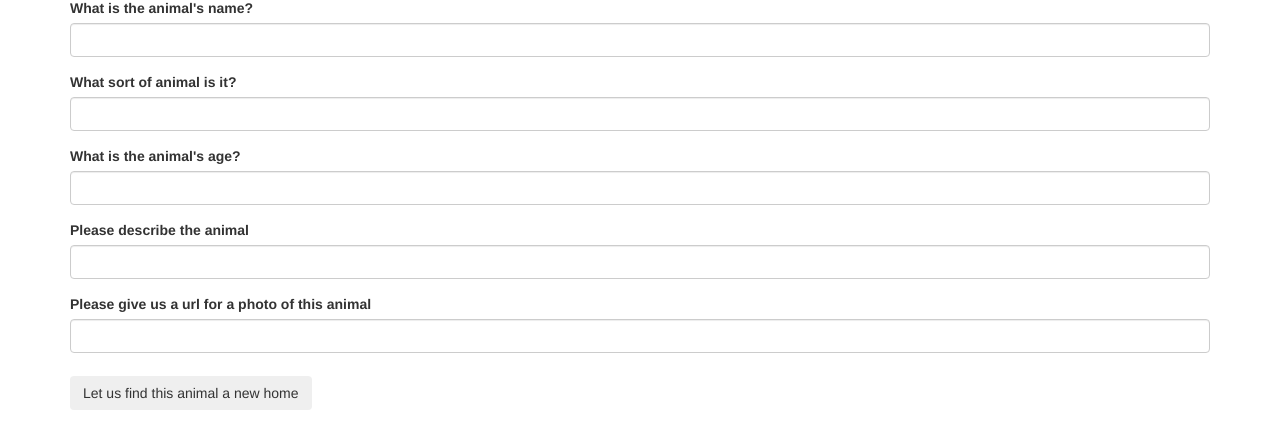
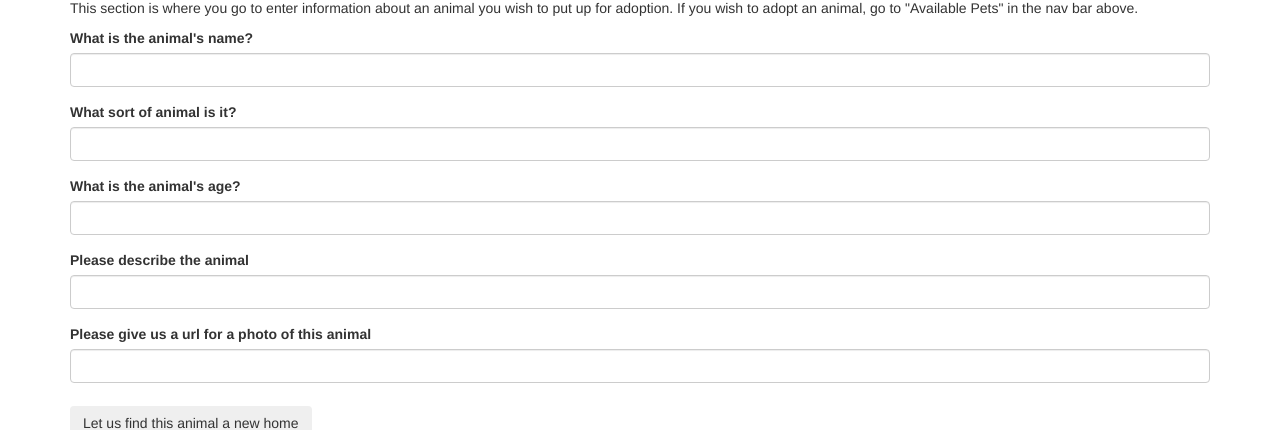
Before and after one commit to mckenro/pet-shelter, a plain HTML site: page index.html in a window 1280 px wide. Shown: the part 132-562 px from the top of the page. Drawn offline with Linux system fonts and the light colour scheme.

Commit message:
testing branch stuff

```diff
--- a/index.html
+++ b/index.html
@@ -26,6 +26,8 @@
       <h1>Pet Shelter</h1>
       <div>
         <form id="handOff">
+        <p id="handoffIntro">This section is where you go to enter information about an animal you wish to put up for adoption.
+          If you wish to adopt an animal, go to "Available Pets" in the nav bar above.</p>
           <div class="form-group">
             <label for="handOffName">What is the animal's name?</label>
             <input id="handOffName" class="form-control" type="text">
```
